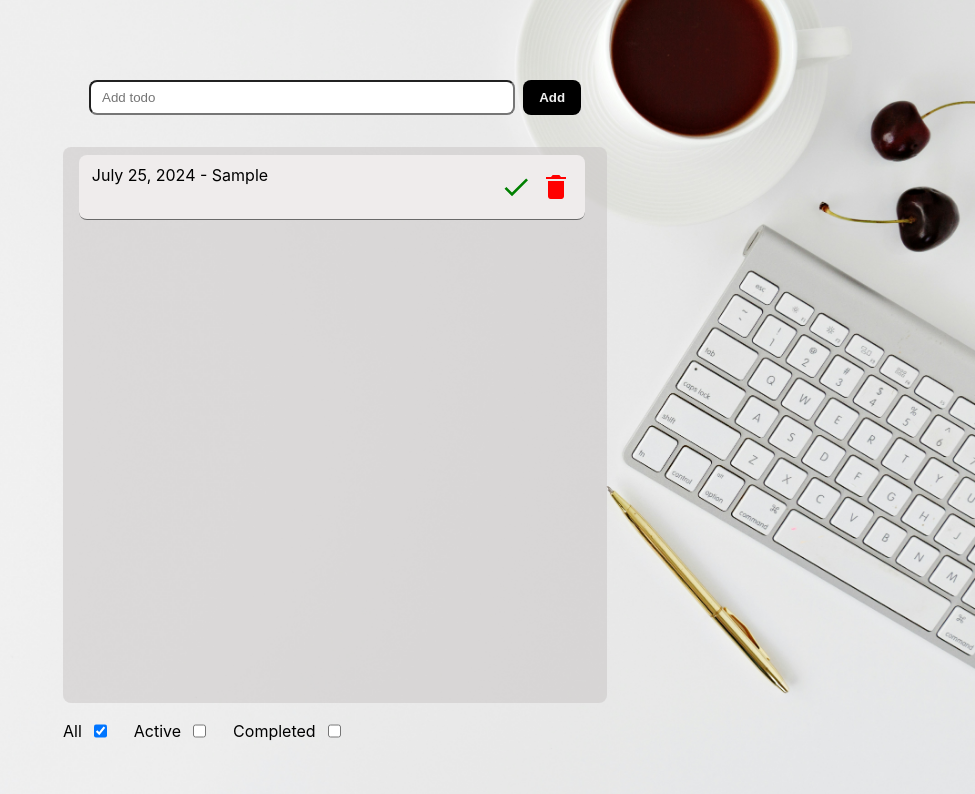
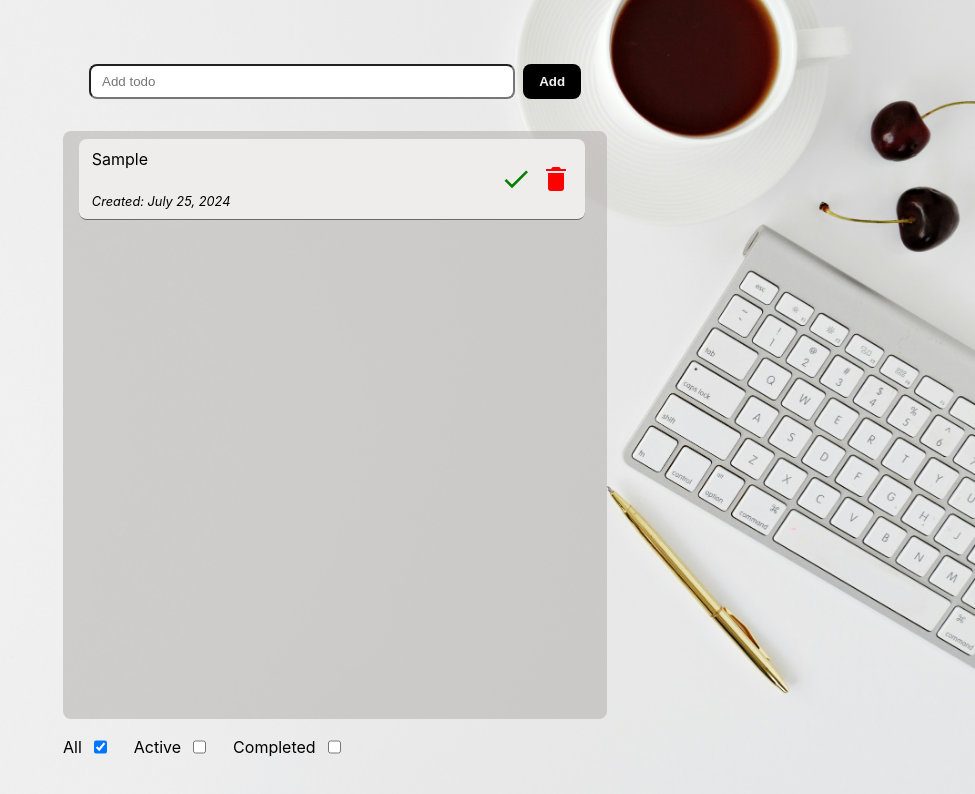
Before and after one commit to posanrobi/TodoApp, a React (Vite) app in the folder vite-project/: page / in a window 1280 px wide. Both pictures are taken after typing "Sample" into the empty fields and a click on the button "Add". Shown: the top 794 px of the page, without its empty margins (305-1280 px from the left). Built offline with nearby package versions, Linux system fonts and the light colour scheme.

Commit message:
finals stylings

```diff
--- a/vite-project/src/App.jsx
+++ b/vite-project/src/App.jsx
@@ -1,5 +1,5 @@
-import TodoFilter from "./TodoFilter";
-import Todos from "./Todos";
+import TodoFilter from "./components/TodoFilter";
+import Todos from "./components/Todos";
 
 import "./App.css";
 
--- a/vite-project/src/TodoFilter.jsx
+++ b/vite-project/src/components/TodoFilter.jsx
@@ -1,6 +1,6 @@
 import { useDispatch, useSelector } from "react-redux";
 import Input from "./Input";
-import { filterTodo } from "./store/filter-slice";
+import { filterTodo } from "../store/filter-slice";
 
 import classes from "./TodoFilter.module.css";
 
--- a/vite-project/src/Todos.jsx
+++ b/vite-project/src/components/Todos.jsx
@@ -1,6 +1,6 @@
 import { useState } from "react";
 import { useDispatch, useSelector } from "react-redux";
-import { addTodo, deleteTodo, toggleTodo } from "./store/todo-slice.js";
+import { addTodo, deleteTodo, toggleTodo } from "../store/todo-slice.js";
 
 import classes from "./Todos.module.css";
 import { MdDone } from "react-icons/md";
@@ -70,10 +70,13 @@ const Todos = () => {
                 <div className={classes.todoItemText}>
                   {todo.completed && (
                     <span className={classes.completedTodoText}>
-                      Completed!
+                      Completed!🎉
                     </span>
                   )}
-                  {` ${formattedDate} - ${todo.text}`}
+                  {todo.text}
+                  <p
+                    className={classes.createDate}
+                  >{`Created: ${formattedDate}`}</p>
                 </div>
                 <div className={classes.todoItemButtons}>
                   <button
--- a/vite-project/src/Todos.module.css
+++ b/vite-project/src/components/Todos.module.css
@@ -1,14 +1,13 @@
 .todoContainer {
   display: flex;
   flex-direction: column;
-  margin: 3rem 0 0 0;
+  margin: 2rem 0 0 0;
 }
 
 .todoList {
-  padding: 0;
-  max-height: 70vh;
-  min-height: 69.5vh;
-  background-color: rgba(199, 196, 196, 0.505);
+  max-height: 73.5vh;
+  min-height: 73.5vh;
+  background-color: rgba(176, 170, 170, 0.505);
   overflow-y: auto;
   overflow-x: hidden;
   padding: 0 1rem;
@@ -24,7 +23,7 @@
   list-style: none;
   margin: 0.5rem 0;
   width: 30rem;
-  height: 3rem;
+  height: 4rem;
   display: flex;
   gap: 3rem;
   justify-content: space-between;
@@ -33,11 +32,21 @@
 
 .todoItemText {
   width: 20rem;
-  height: 3rem;
   overflow-y: auto;
   overflow-x: hidden;
   text-align: left;
   color: black;
+
+  display: flex;
+  flex-direction: column;
+  gap: 1.3rem;
+}
+
+.createDate {
+  padding: 0;
+  margin: 0;
+  font-style: italic;
+  font-size: 0.8rem;
 }
 
 /* SCROLLBAR BEGIN */
@@ -156,6 +165,8 @@
 .completedTodo {
   background-color: rgb(140, 215, 129);
   color: black;
+  font-size: 1.5rem;
+  letter-spacing: 0.2rem;
 }
 
 .completedTodoText {
--- a/vite-project/src/index.css
+++ b/vite-project/src/index.css
@@ -2,11 +2,9 @@
   font-family: Inter, system-ui, Avenir, Helvetica, Arial, sans-serif;
   line-height: 1.5;
   font-weight: 400;
-
-  color: rgba(39, 38, 38, 0.87);
   color: #fff;
 
-  background-image: url("./images/desk.jpg");
+  background-image: url("./assets/desk.jpg");
   background-size: cover;
   background-position: center;
 
```
Also changed, not shown: vite-project/src/assets/desk.jpg (renamed from vite-project/src/images/desk.jpg), vite-project/src/components/Input.jsx (renamed from vite-project/src/Input.jsx), vite-project/src/components/TodoFilter.module.css (renamed from vite-project/src/TodoFilter.module.css).
